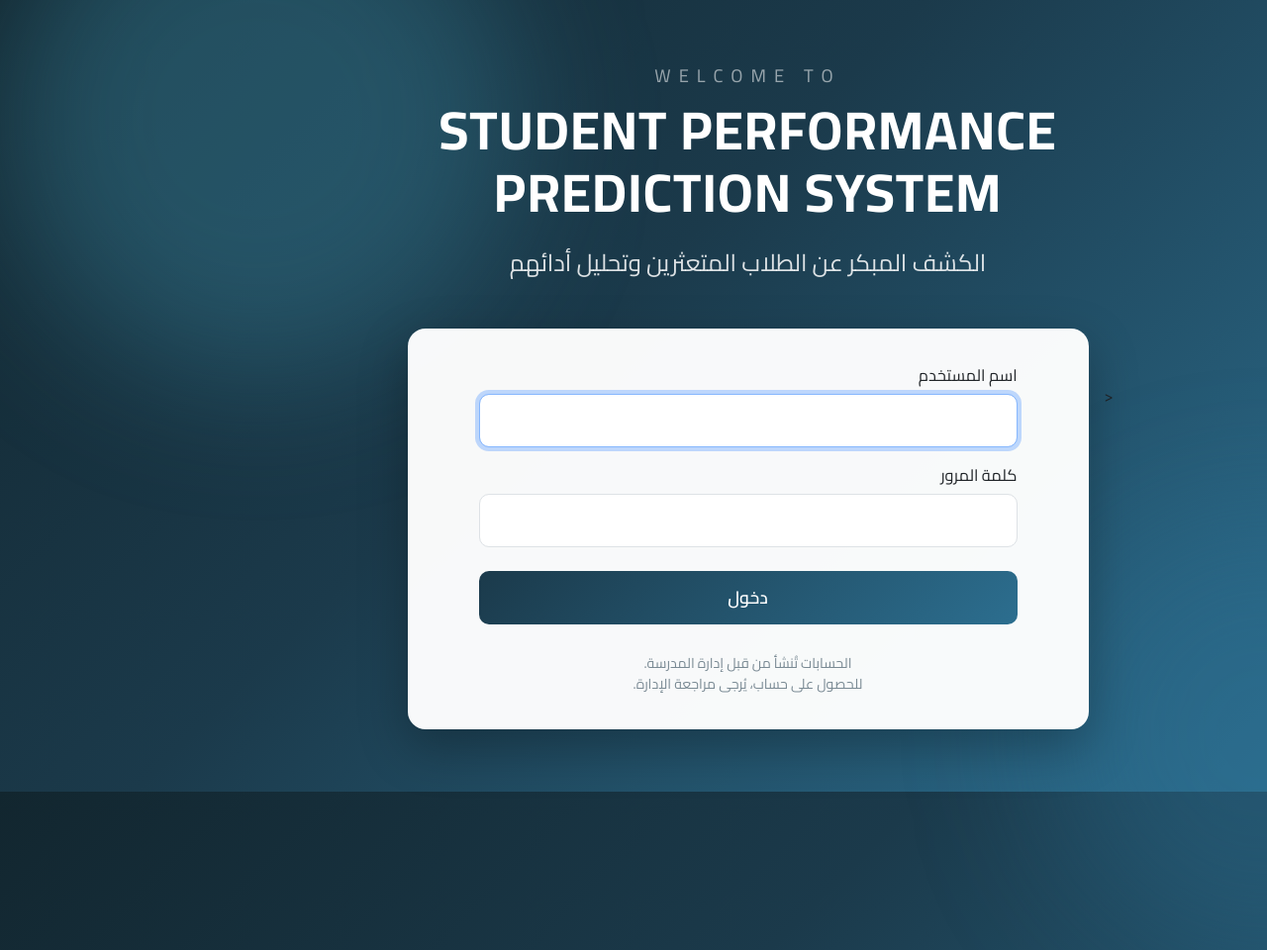
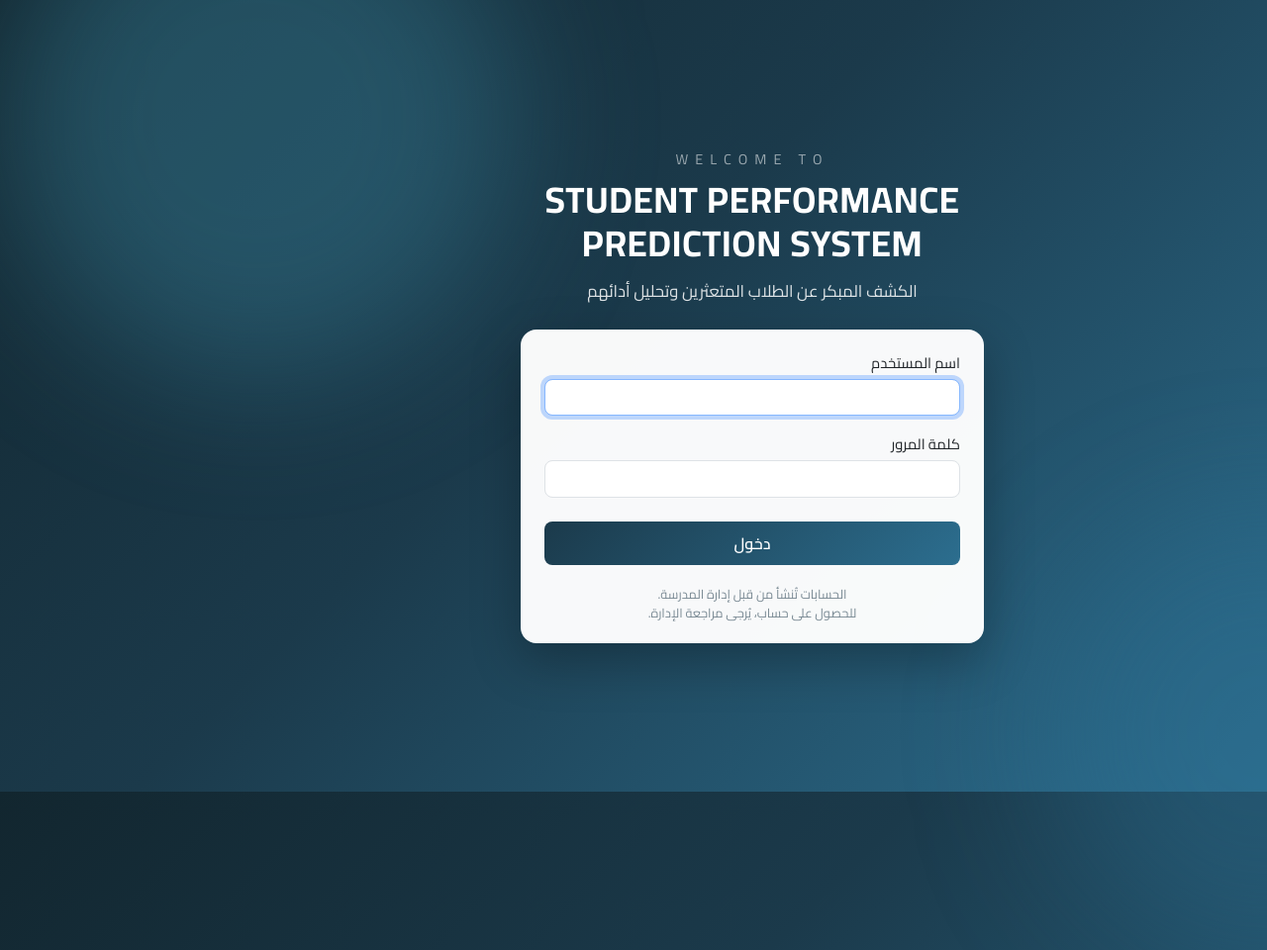
Before and after one commit to MCS-Ker/student-performance-prediction, a Django app: page /login/ in a window 1280 px wide; the page is wider, and only the part inside the window is pictured. Shown: that part at 99% size. Run offline with Django 5.2, Linux system fonts and the light colour scheme; parts of the project's set-up code (start-up, migrations or seed data) failed here and were passed over.

Commit message:
Adjust login page layout proportions

```diff
--- a/students/templates/students/login.html
+++ b/students/templates/students/login.html
@@ -8,7 +8,7 @@
     <link href="https://cdn.jsdelivr.net/npm/bootstrap@5.3.2/dist/css/bootstrap.rtl.min.css" rel="stylesheet">
     <link href="https://fonts.googleapis.com/css2?family=Cairo:wght@400;600;700&display=swap" rel="stylesheet">
 
-    <    <style>
+    <style>
         body {
             font-family: 'Cairo', sans-serif;
             min-height: 100vh;
@@ -49,25 +49,25 @@
             position: relative;
             z-index: 2;
             width: 100%;
-            max-width: 720px;
+            max-width: 500px;
             padding: 1rem;
         }
 
         .brand-welcome {
             color: rgba(255, 255, 255, 0.55);
-            font-size: 1.15rem;
-            letter-spacing: 8px;
+            font-size: 0.9rem;
+            letter-spacing: 7px;
             direction: ltr;
             text-align: center;
-            margin-bottom: 0.6rem;
+            margin-bottom: 0.5rem;
         }
 
         .brand-title {
             color: #ffffff;
             font-weight: 700;
-            font-size: 3.4rem;
-            line-height: 1.15;
-            letter-spacing: 1px;
+            font-size: 2.3rem;
+            line-height: 1.2;
+            letter-spacing: 0.5px;
             direction: ltr;
             text-align: center;
             margin-bottom: 0;
@@ -76,38 +76,38 @@
         .brand-subtitle {
             color: rgba(255, 255, 255, 0.85);
             text-align: center;
-            font-size: 1.5rem;
-            margin-top: 1.4rem;
-            margin-bottom: 3rem;
+            font-size: 1.04rem;
+            margin-top: 0.9rem;
+            margin-bottom: 1.6rem;
         }
 
         /* البطاقة شبه شفافة ليظهر التدرج خلفها */
         .login-card {
             background: rgba(255, 255, 255, 0.97);
-            border-radius: 18px;
-            padding: 2.2rem 4.5rem;
+            border-radius: 16px;
+            padding: 1.3rem 1.5rem;
             box-shadow: 0 18px 50px rgba(0, 0, 0, 0.28);
         }
 
         .form-control {
-            padding: 0.85rem 1rem;
-            border-radius: 10px;
-            font-size: 1.05rem;
+            padding: 0.4rem 0.7rem;
+            border-radius: 8px;
+            font-size: 0.95rem;
         }
 
         .form-label {
-            font-size: 1.02rem;
-            margin-bottom: 0.4rem;
+            font-size: 0.92rem;
+            margin-bottom: 0.3rem;
         }
 
         .btn-login {
             background: linear-gradient(135deg, #1b3a4b 0%, #2c6e8f 100%);
             color: #ffffff;
             border: none;
-            border-radius: 10px;
-            padding: 0.85rem;
+            border-radius: 8px;
+            padding: 0.65rem;
             font-weight: 600;
-            font-size: 1.1rem;
+            font-size: 1rem;
             width: 100%;
         }
 
@@ -118,18 +118,18 @@
 
         .note {
             color: #7a8a94;
-            font-size: 0.88rem;
+            font-size: 0.8rem;
             text-align: center;
-            margin-top: 1.8rem;
+            margin-top: 1.2rem;
             margin-bottom: 0;
         }
 
         /* تصغير الأحجام على الشاشات الصغيرة */
         @media (max-width: 768px) {
-            .brand-title { font-size: 2.1rem; }
-            .brand-subtitle { font-size: 1.15rem; }
-            .brand-welcome { font-size: 0.95rem; letter-spacing: 5px; }
-            .login-card { padding: 2rem 1.5rem; }
+            .brand-title { font-size: 1.6rem; }
+            .brand-subtitle { font-size: 0.92rem; }
+            .brand-welcome { font-size: 0.8rem; letter-spacing: 4px; }
+            .login-card { padding: 1.5rem 1.2rem; }
         }
     </style>
 
```
